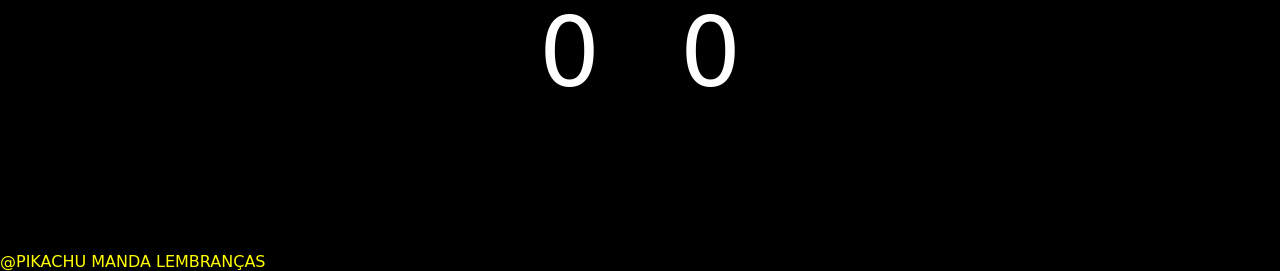
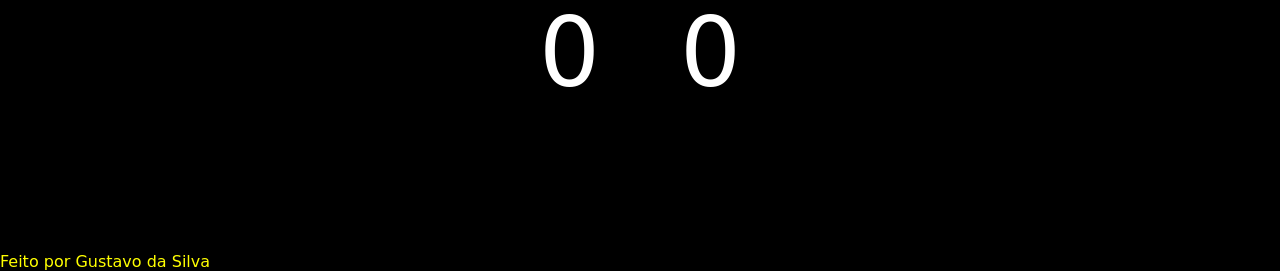
Before and after one commit to GusttavoCDN-zz/Jo-ken-po, a plain HTML site: page index.html in a window 1280 px wide. Shown: the part 604-875 px from the top of the page. Drawn offline with Linux system fonts and the light colour scheme; a web font is replaced by a local one.

Commit message:
Update index.html

```diff
--- a/index.html
+++ b/index.html
@@ -61,7 +61,7 @@
 
 
     <footer>
-        <p class="assinatura">@PIKACHU MANDA LEMBRANÇAS</p:>
+        <p class="assinatura">Feito por Gustavo da Silva</p:>
     </footer>
 
     <script src="script.js"></script>
```
